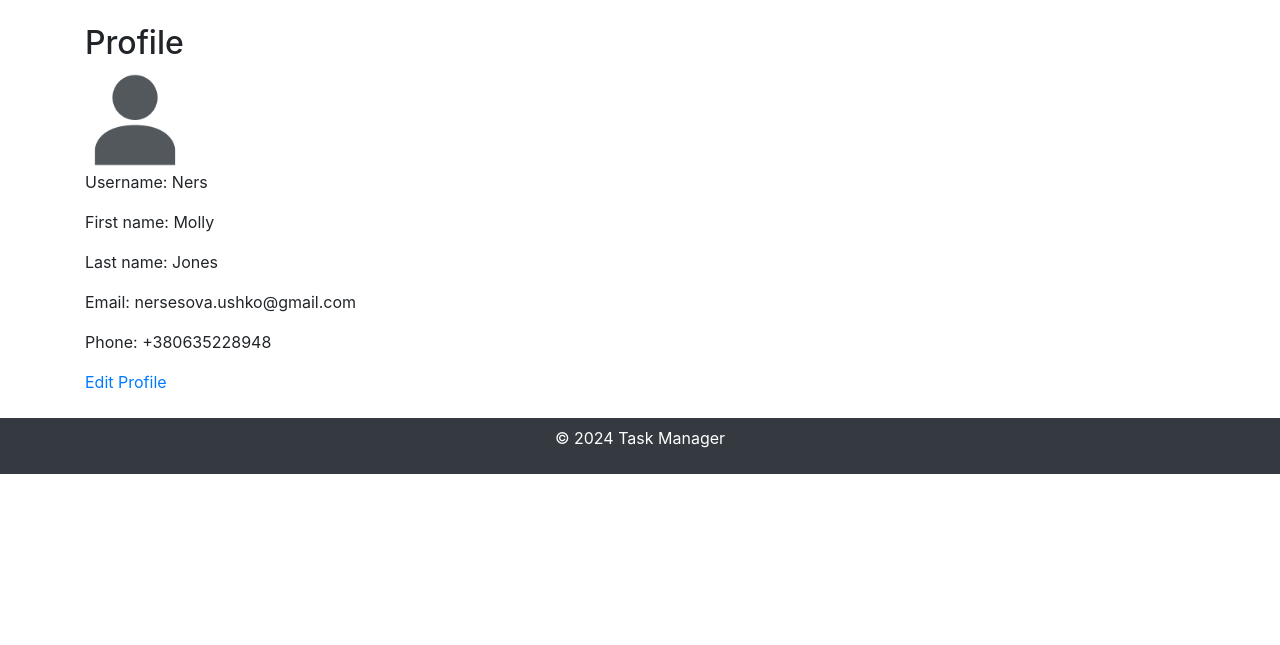
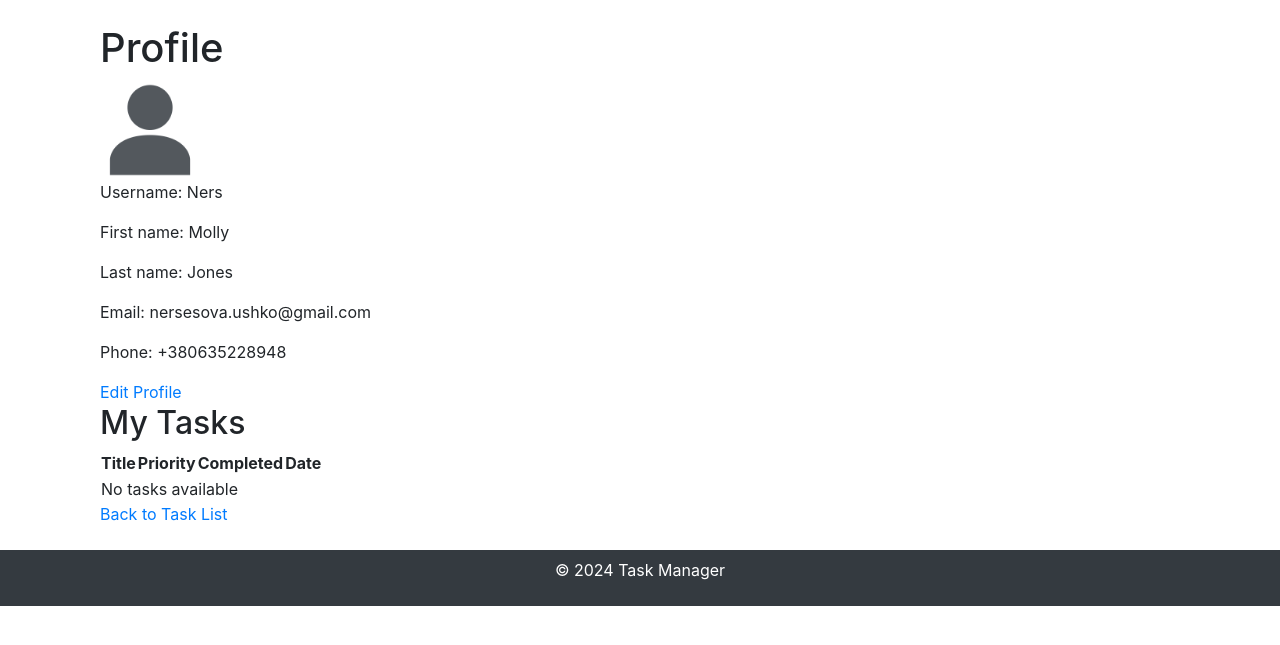
Before and after one commit to mzokovvladimir/task_manager, a Django app: page /profile/ in a window 1280 px wide. Shown: the part 56-701 px from the top of the page. Run offline with Django 5.2, Linux system fonts and the light colour scheme; a user stored in the database is signed in; data comes from the database, SQL or seed files in the repository; both versions use the stored data as it was after the commit; some libraries are stand-ins or nearby versions.

Commit message:
some changes in profile, tasks

```diff
--- a/accounts/views.py
+++ b/accounts/views.py
@@ -7,6 +7,7 @@ from .forms import CustomUserCreationForm, CustomAuthenticationForm, UserProfile
 from .models import CustomUser
 from django.shortcuts import redirect
 from django.contrib.auth import logout as auth_logout
+from manager_task.models import Task
 
 
 class RegisterView(CreateView):
@@ -31,6 +32,11 @@ class ProfileView(UpdateView):
     def get_object(self):
         return self.request.user
 
+    def get_context_data(self, **kwargs):
+        context = super().get_context_data(**kwargs)
+        context['tasks'] = Task.objects.filter(user=self.request.user)
+        return context
+
 
 class EditProfileView(UpdateView):
     model = CustomUser
@@ -45,6 +51,7 @@ class EditProfileView(UpdateView):
 def home(request):
     return render(request, 'accounts/home.html')
 
+
 def logout(request):
     auth_logout(request)
     return redirect('home')
--- a/manager_task/views.py
+++ b/manager_task/views.py
@@ -10,7 +10,7 @@ def tasks(request):
     if selected_priority:
         tasks = Task.objects.filter(user=request.user, priority=selected_priority)
     else:
-        tasks = Task.objects.filter(user=request.user)
+        tasks = Task.objects.all()
 
     return render(request, 'manager_task/tasks.html', {'tasks': tasks, 'selected_priority': selected_priority})
 
--- a/templates/accounts/profile.html
+++ b/templates/accounts/profile.html
@@ -2,7 +2,8 @@
 {% load static %}
 
 {% block content %}
-  <h2>Profile</h2>
+    <div class="container">
+        <h1>Profile</h1>
         {% if user.avatar %}
             <img src="{{ user.avatar.url }}" alt="{{ user.username }}" width="100">
         {% else %}
@@ -14,4 +15,35 @@
         <p>Email: {{ user.email }}</p>
         <p>Phone: {{ user.phone }}</p>
         <a href="{% url 'edit_profile' %}">Edit Profile</a>
+        <br>
+        <h2>My Tasks</h2>
+        <table>
+            <thead>
+                <tr>
+                    <th>Title</th>
+                    <th>Priority</th>
+                    <th>Completed</th>
+                    <th>Date</th>
+                </tr>
+            </thead>
+            <tbody>
+                {% for task in tasks %}
+                    <tr>
+                        <td>{{ task.title }}</td>
+                        <td>{{ task.get_priority_display }}</td>
+                        <td>{{ task.completed }}</td>
+                        <td>{{ task.due_date }}</td>
+                    </tr>
+                {% empty %}
+                    <tr>
+                        <td colspan="4">No tasks available</td>
+                    </tr>
+                {% endfor %}
+            </tbody>
+        </table>
+
+        <div class="back-link">
+            <a href="{% url 'tasks' %}">Back to Task List</a>
+        </div>
+    </div>
 {% endblock %}
```
Also changed, not shown: static/js/auth.js (deleted, +0 -17 lines), templates/manager_task/tasks.html (+9 -1 lines), db.sqlite3, manager_task/migrations/0002_alter_task_priority.py (added), manager_task/migrations/0003_alter_task_priority.py (added), media/avatars/360_F_533874009_eRL4GbYIbyQ7mRXkt7LRmqEYF7Kv7zTA.jpg (added). Lines whose indentation alone changed are shown as unchanged.
